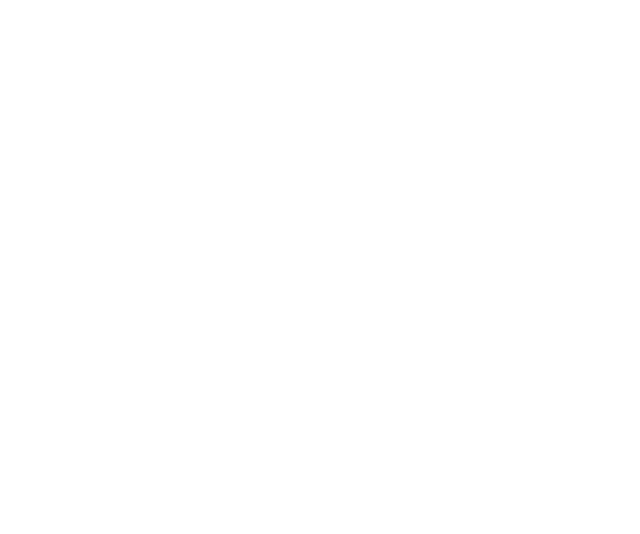
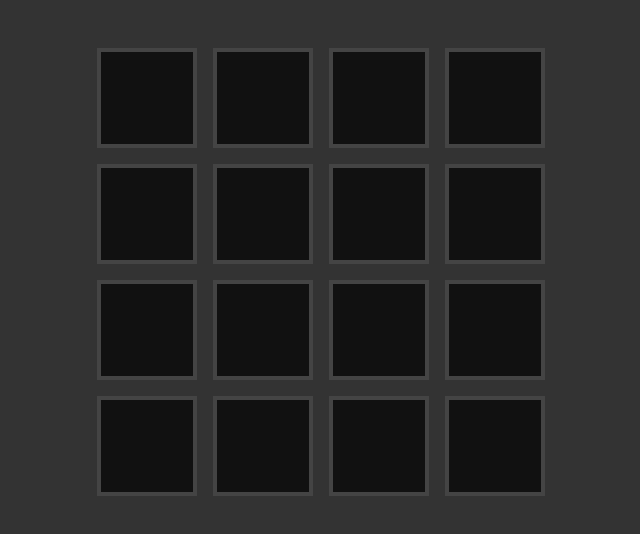
Before and after one commit to DineshGunasekaran/Memory-game, a plain HTML site: page index.html in a window 1280 px wide. Shown: the whole page, without its empty margins (319-959 px from the left). Drawn offline with Linux system fonts and the light colour scheme.

Commit message:
Jscript implementation start

```diff
--- a/index.html
+++ b/index.html
@@ -8,6 +8,9 @@
   </head>
 
   <body>
+    <div class="tiles">
+
+    </div>
 
     <script src="script.js"></script>
   </body>
--- a/script.js
+++ b/script.js
@@ -0,0 +1,41 @@
+// Memory game script file
+const tilesContainer = document.querySelector('.tiles');
+const colors = ["red", "green", "purple", "blue", "yellow", "gold", "greenyellow", "brown"];
+const colorPicklist = [...colors, ...colors]; //Will create new array
+const tileCount = colorPicklist.length;
+
+// console.log(colorPicklist);
+
+
+
+// Build_up Tiles
+for (let i = 0; i < tileCount; i++) {
+  const randomIndex = Math.floor(Math.random() * colorPicklist.length);
+  const color = colorPicklist[randomIndex];
+
+  // Calling tileDiv create function and getting div element
+  const tileDiv = createTileDiv(color);
+
+  // Removing the selected color from the color picklist
+
+  // console.log(tilesContainer);
+  tilesContainer.appendChild(tileDiv);
+  console.log(color);
+  colorPicklist.slice(randomIndex, 1);
+
+
+}
+
+// Create tile div element
+function createTileDiv(color) {
+  const tileDiv = document.createElement("div");
+  tileDiv.classList.add("tile");
+  tileDiv.setAttribute("data-color", color);
+  // console.log(tileDiv);
+
+  // Onclick function
+  tileDiv.addEventListener('click', () => {
+    tileDiv.style.background = color;
+  });
+  return tileDiv;
+}
--- a/style.css
+++ b/style.css
@@ -0,0 +1,28 @@
+* {
+  margin: 0;
+  padding: 0;
+  font-family: Arial, Helvetica, sans-serif;
+  box-sizing: border-box;
+}
+
+body {
+  width: 100%;
+  height: 100vh;
+  background: #333333;
+}
+
+.tiles {
+  display: grid;
+  width: max-content;
+  margin: 48px auto;
+  grid-template-columns: repeat(4, 100px);
+  gap: 16px;
+}
+
+.tile {
+  height: 100px;
+  background-color: #111111;
+  border: 4px solid #444444;
+  cursor: pointer;
+
+}
```
